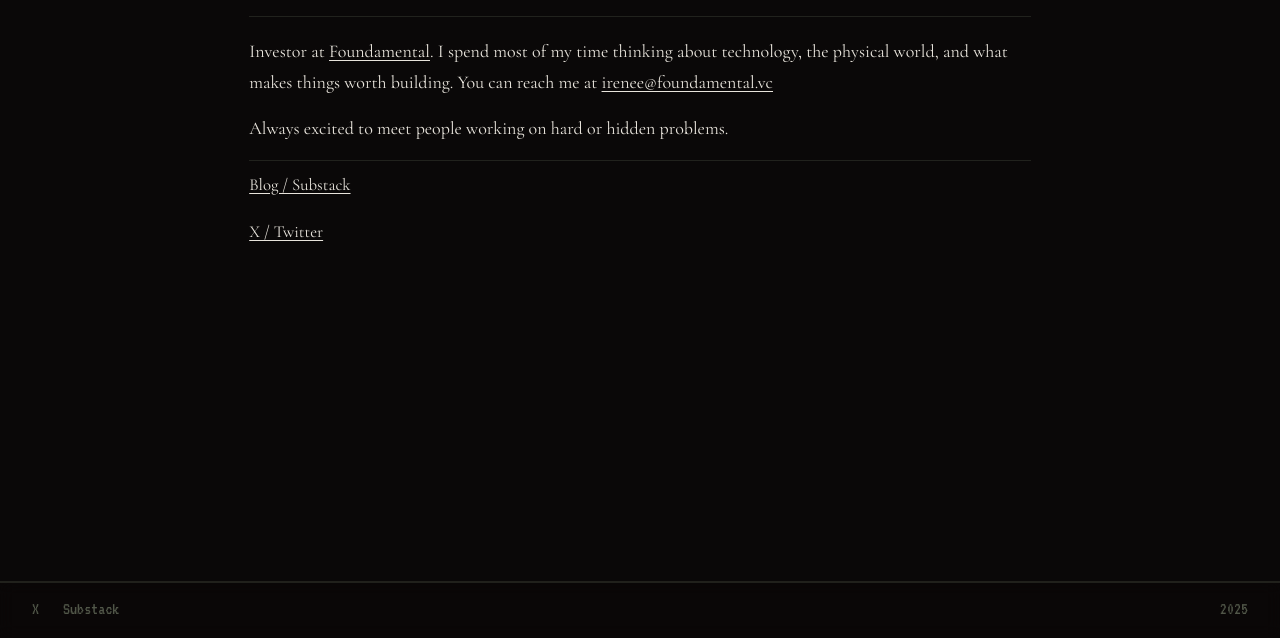
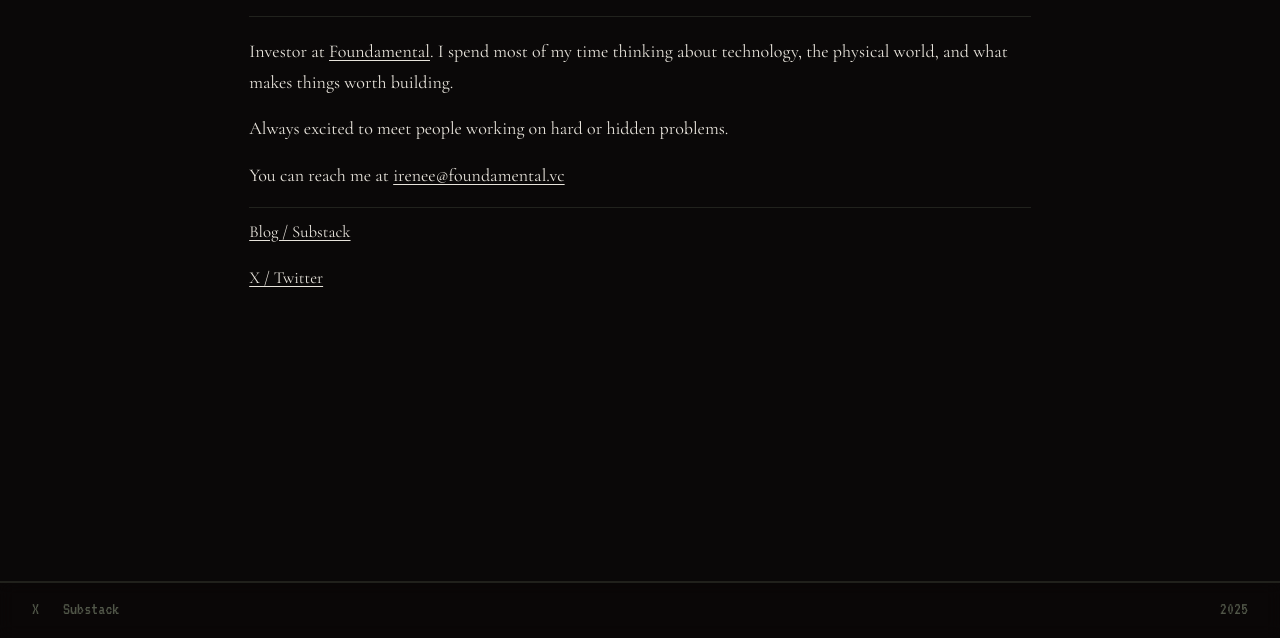
Before and after one commit to ireneemrtr/website, a plain HTML site: page index.html in a window 1280 px wide. Shown: the part 162-800 px from the top of the page. Drawn offline with nearby package versions, Linux system fonts and the light colour scheme.

Commit message:
Update index.html

```diff
--- a/index.html
+++ b/index.html
@@ -25,8 +25,10 @@
     <h1>Irénée Martre</h1>
     <hr class="divider">
 
-    <p>Investor at <a href="https://foundamental.com" target="_blank">Foundamental</a>. I spend most of my time thinking about technology, the physical world, and what makes things worth building. You can reach me at <a href="mailto:irenee@foundamental.vc">irenee@foundamental.vc</a></p>
+    <p>Investor at <a href="https://foundamental.com" target="_blank">Foundamental</a>. I spend most of my time thinking about technology, the physical world, and what makes things worth building. </p>
     <p>Always excited to meet people working on hard or hidden problems.</p>
+    <p> You can reach me at <a href="mailto:irenee@foundamental.vc">irenee@foundamental.vc</a></p>
+
 
     <ul class="featured-links">
       <li><a href="https://substack.com/@ireneemrtr" target="_blank">Blog / Substack</a></li>
```
